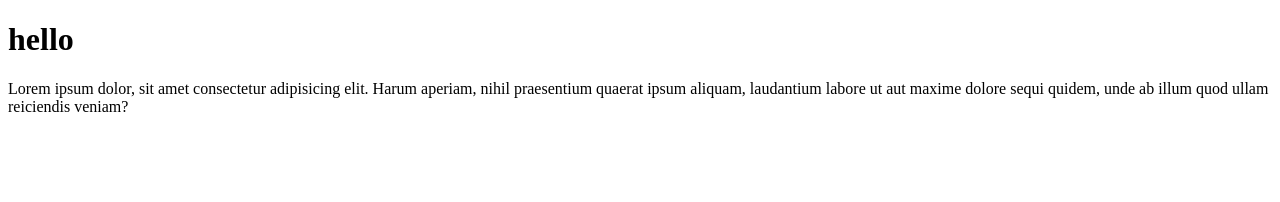
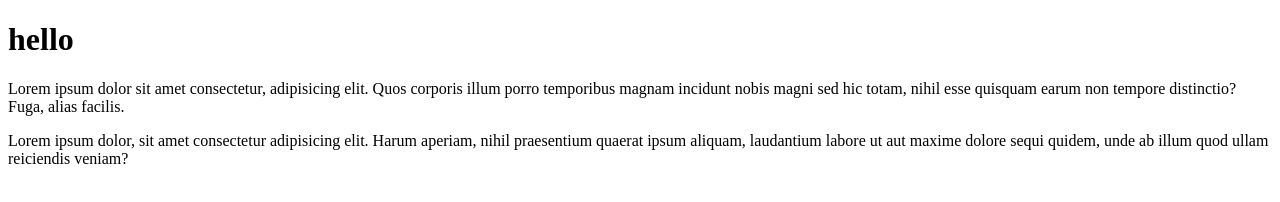
Before and after one commit to vadimsoluk1/vadum, a plain HTML site: page index.html in a window 1280 px wide. Drawn offline with Linux system fonts and the light colour scheme.

Commit message:
text was added

```diff
--- a/index.html
+++ b/index.html
@@ -7,6 +7,7 @@
 </head>
 <body>
     <h1>hello</h1>
+    <p>Lorem ipsum dolor sit amet consectetur, adipisicing elit. Quos corporis illum porro temporibus magnam incidunt nobis magni sed hic totam, nihil esse quisquam earum non tempore distinctio? Fuga, alias facilis.</p>
     <p>Lorem ipsum dolor, sit amet consectetur adipisicing elit. Harum aperiam, nihil praesentium quaerat ipsum aliquam, laudantium labore ut aut maxime dolore sequi quidem, unde ab illum quod ullam reiciendis veniam?</p>
 </body>
 </html>
```
